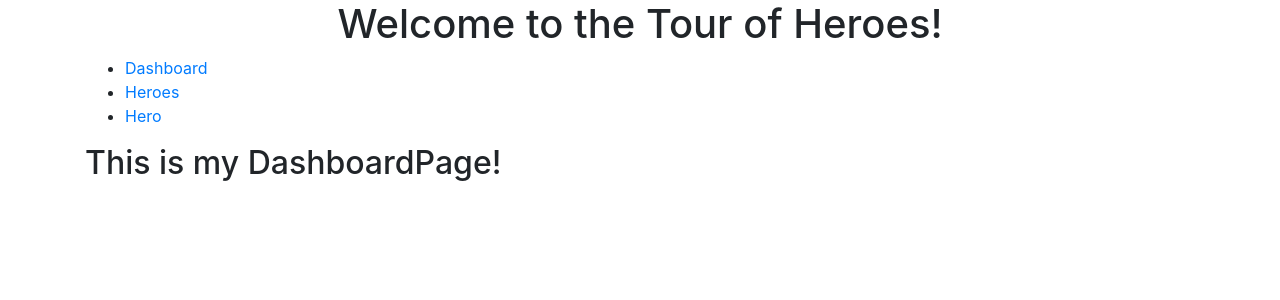
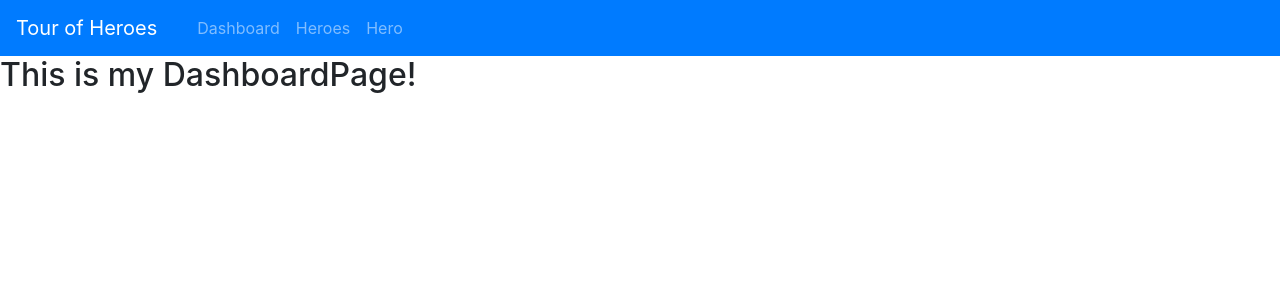
Before and after one commit to jeffreyriosjr/Tour-of-Heroes, a React (Create React App) app: page / in a window 1280 px wide. Shown: the top 300 px of the page. Built offline with nearby package versions, Linux system fonts and the light colour scheme.

Commit message:
cleaned up components, added navbar and added new router folders

```diff
--- a/src/App.css
+++ b/src/App.css
@@ -23,7 +23,9 @@
   font-size: calc(10px + 2vmin);
   color: white;
 }
-
+.h1{
+  color: green;
+}
 .App-link {
   color: #61dafb;
 }
--- a/src/App.js
+++ b/src/App.js
@@ -1,40 +1,14 @@
-import { BrowserRouter as Router, Switch, Route, Link } from 'react-router-dom';
-import DashboardPage from './pages/Dashboard';
-import HeroesPage from './pages/Heroes';
-import HeroPage from './pages/Hero';
+import { BrowserRouter as Router } from 'react-router-dom';
+import Navbar from './components/Navbar';
+import AppRouter from './routers/AppRouter';
+import 'bootstrap/dist/css/bootstrap.css';
+
 
 
 const App = () => {
   return (
     <Router>
-    <div className='container'>
-    <div className='row text-center'>
-      <div className='col'>
-        <h1>Welcome to the Tour of Heroes!</h1>
-      </div>
-    </div>
-
-    <nav>
-      <ul>
-        <li>
-          <Link to='/'>Dashboard</Link>
-        </li>
-        <li>
-          <Link to='/heroes'>Heroes</Link>
-        </li>
-        <li>
-          <Link to='/hero'>Hero</Link>
-        </li>
-      </ul>
-    </nav>
-
-    { <Switch>
-      <Route path='/' exact component={DashboardPage} />
-      <Route path='/heroes' component={HeroesPage}/>
-      <Route path='/hero' component={HeroPage} />
-    </Switch> }
-
-    </div>
+      <AppRouter />
     </Router>
   );
 };
--- /dev/null
+++ b/src/components/Navbar.js
@@ -0,0 +1,31 @@
+import { Link } from 'react-router-dom';
+const Navbar = () => {
+    return (
+      <nav className='navbar navbar-expand-lg navbar-dark bg-primary'>
+        <a className='navbar-brand' href='#'>
+          Tour of Heroes
+        </a>
+        <Link className='navbar-brand' to='/'></Link>
+        <button
+          className='navbar-toggler'
+          type='button'
+          data-toggle='collapse'
+          data-target='#navbarNavAltMarkup'
+          aria-controls='navbarNavAltMarkup'
+          aria-expanded='false'
+          aria-label='Toggle navigation'>
+          <span className='navbar-toggler-icon'></span>
+        </button>
+        <div className='collapse navbar-collapse' id='navbarNavAltMarkup'>
+          <div className='navbar-nav'>
+
+            <Link className='nav-link' to='/'>Dashboard</Link>
+            <Link className='nav-link' to='/heroes'>Heroes</Link>
+            <Link className='nav-link' to='/hero'>Hero</Link>
+
+          </div>
+        </div>
+      </nav>
+    );
+  };
+  export default Navbar;
--- a/src/pages/Dashboard.js
+++ b/src/pages/Dashboard.js
@@ -1,3 +1,4 @@
+
 const DashboardPage = () => {
     return (
         <div>
--- a/src/pages/Hero.js
+++ b/src/pages/Hero.js
@@ -1,6 +1,8 @@
+
+
 const HeroPage = () => {
     return (
-        <div>
+        <div id='hero'>
             <h2>This is my HeroPage!</h2>
         </div>
     );
--- a/src/pages/Heroes.js
+++ b/src/pages/Heroes.js
@@ -1,6 +1,8 @@
+
+
 const HeroesPage = () => {
     return (
-        <div>
+        <div id='heroes'>
             <h2>This is my HeroesPage!</h2>
         </div>
     );
--- /dev/null
+++ b/src/routers/AppRouter.js
@@ -0,0 +1,20 @@
+import { Route, Switch } from 'react-router-dom';
+import DashboardPage from '../pages/Dashboard';
+import HeroesPage from '../pages/Heroes';
+import HeroPage from '../pages/Hero';
+import Navbar from '../components/Navbar';
+const AppRouter = () => {
+    return (
+        <div>
+        <Navbar />
+
+        <Switch>
+      <Route path='/' exact component={DashboardPage} />
+      <Route path='/heroes' component={HeroesPage}/>
+      <Route path='/hero' component={HeroPage} />
+    </Switch>
+    </div>
+    );
+};
+
+export default AppRouter;
```
Also changed, not shown: src/index.css (line endings or trailing spaces).
